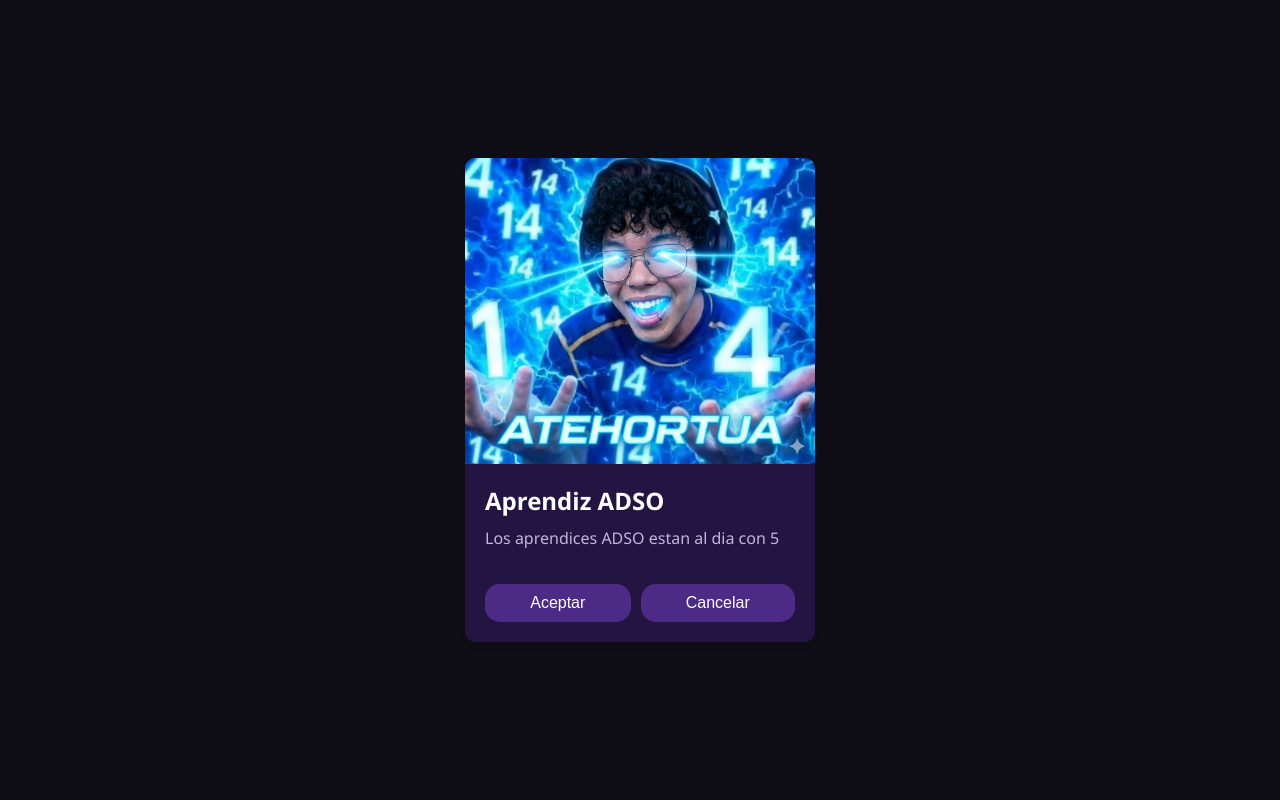
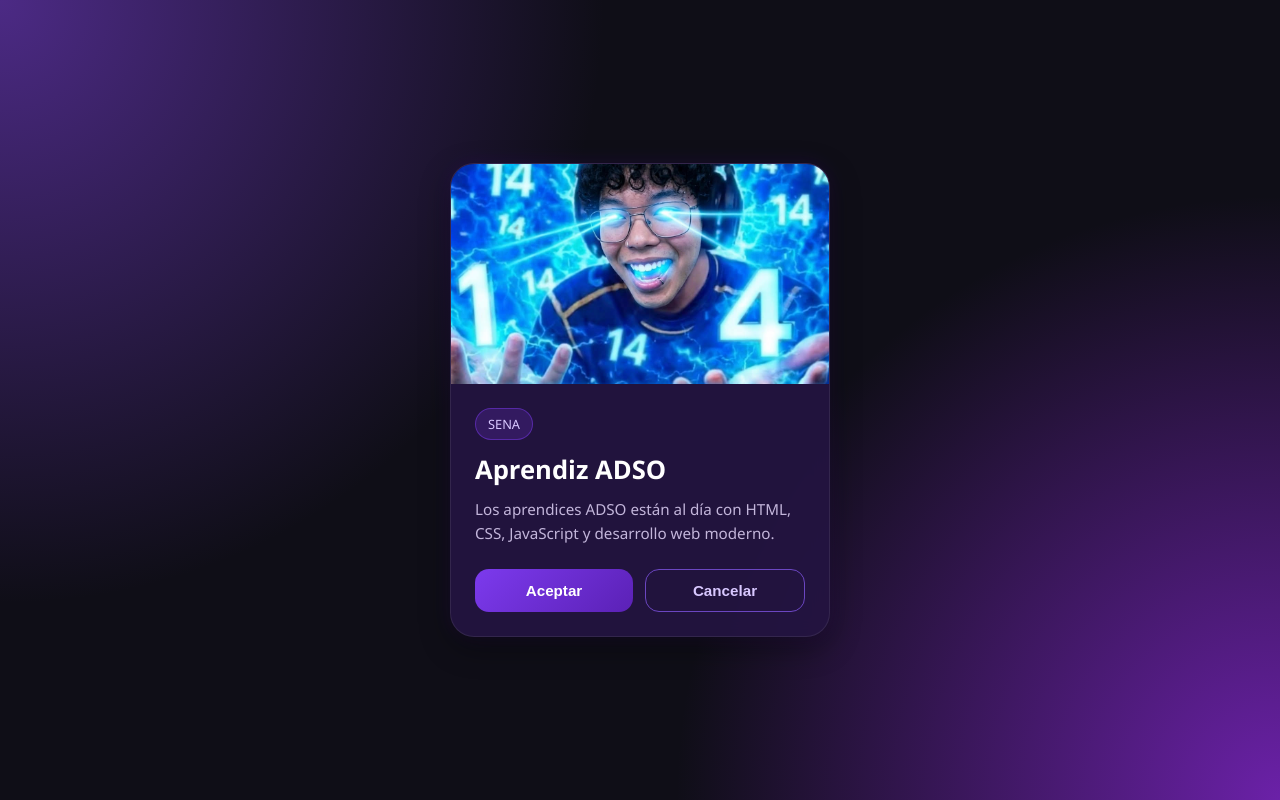
Before and after one commit to juan101334/Card, a plain HTML site: page index.html in a window 1280 px wide. Drawn offline with Linux system fonts and the light colour scheme.

Commit message:
Mejora de la card V2

```diff
--- a/index.html
+++ b/index.html
@@ -11,8 +11,15 @@
         <img src="assets/img/tienes14.jpg" alt="" class="card__image">
 
         <div class="card__content">
-            <h2 class="card__content__title">Aprendiz ADSO</h2>
-            <p class="card__content__description">Los aprendices ADSO estan al dia con 5</p>
+            <span class="card__badge">SENA</span>
+
+            <h2 class="card__content__title">
+                Aprendiz ADSO
+            </h2>
+
+            <p class="card__content__description">
+                Los aprendices ADSO están al día con HTML, CSS, JavaScript y desarrollo web moderno.
+            </p>
         </div>
 
         <div class="card__actions">
--- a/styles.css
+++ b/styles.css
@@ -1,80 +1,160 @@
+/* ===== RESET ===== */
+* {
+    margin: 0;
+    padding: 0;
+    box-sizing: border-box;
+}
+
+/* ===== BODY ===== */
 body {
-    font-family: 'Segoe UI', 'Segoe UI', Tahoma, Geneva, Verdana, sans-serif;
-    background-color: #0F0E17;
+    font-family: 'Segoe UI', Tahoma, Geneva, Verdana, sans-serif;
+    min-height: 100vh;
     display: flex;
     justify-content: center;
     align-items: center;
-    height: 100vh;
-    margin: 0;
+    padding: 20px;
+
+    background:
+        radial-gradient(circle at top left, #4c2a85 0%, transparent 40%),
+        radial-gradient(circle at bottom right, #6b21a8 0%, transparent 40%),
+        #0f0e17;
 }
 
+/* ===== CARD ===== */
 .card {
-    width: 350px;
-    background-color: #241442;
-    border-radius: 10px;
-    box-shadow: 0 4px 8px rgba(0, 0, 0, 0.1);
+    width: 100%;
+    max-width: 380px;
+
+    background: rgba(36, 20, 66, 0.9);
+    backdrop-filter: blur(10px);
+
+    border: 1px solid rgba(255,255,255,0.08);
+    border-radius: 24px;
+
     overflow: hidden;
-    transition: transform 0.3s ease-in-out;
-}
 
-.card__content {
-    padding: 20px;
+    box-shadow:
+        0 10px 30px rgba(0,0,0,.4),
+        0 0 20px rgba(108, 43, 217, .15);
+
+    transition: all .35s ease;
 }
 
 .card:hover {
-    transform: translateY(-30px);
+    transform: translateY(-10px);
+    box-shadow:
+        0 20px 40px rgba(0,0,0,.5),
+        0 0 35px rgba(130, 60, 255, .3);
 }
 
+/* ===== IMAGE ===== */
 .card__image {
     width: 100%;
-    height: auto;
+    height: 220px;
+    object-fit: cover;
     display: block;
 }
 
+/* ===== CONTENT ===== */
+.card__content {
+    padding: 24px;
+}
+
 .card__content__title {
-    margin: 0 0 10px 0;
-    font-size: 1.5em;
-    color: #FFFFFF;
+    color: #fff;
+    font-size: 1.6rem;
+    margin-bottom: 10px;
+    font-weight: 700;
 }
 
 .card__content__description {
-    font-size: 1em;
-    color: #C3B6DB;
-    line-height: 1.4;
-    margin: 0 0 15px 0;
+    color: #c3b6db;
+    line-height: 1.6;
+    font-size: 0.95rem;
 }
 
+/* ===== ACTIONS ===== */
 .card__actions {
-    padding: 0 20px 20px;
     display: flex;
-    justify-content: center;
-    gap: 10px;
+    gap: 12px;
+    padding: 0 24px 24px;
 }
 
+/* ===== BUTTONS ===== */
 .card__button {
-    flex-grow: 1;
-    padding: 10px;
+    flex: 1;
+
     border: none;
-    border-radius: 15px;
+    border-radius: 14px;
+
+    padding: 12px;
+
+    font-size: .95rem;
+    font-weight: 600;
+
     cursor: pointer;
-    font-size: 1em;
-    transition: background-color 0.3s ease;
+
+    transition: .3s ease;
 }
 
+/* BOTÓN PRINCIPAL */
 .card__button--primary {
-    background-color: #4C2A85;
-    color: #FFFFFF;
+    background: linear-gradient(
+        135deg,
+        #7c3aed,
+        #5b21b6
+    );
+    color: white;
 }
 
 .card__button--primary:hover {
-    background-color: #6338AA;
+    transform: translateY(-2px);
+    box-shadow: 0 5px 15px rgba(124, 58, 237, .4);
 }
 
+/* BOTÓN SECUNDARIO */
 .card__button--secondary {
-    background-color: #4C2A85;
-    color: #FFFFFF;
+    background: transparent;
+    border: 1px solid #6b46c1;
+    color: #d8c8ff;
 }
 
 .card__button--secondary:hover {
-    background-color: #6338AA;
+    background: rgba(107, 70, 193, 0.15);
 }
+
+/* ===== RESPONSIVE ===== */
+@media (max-width: 480px) {
+    .card {
+        max-width: 100%;
+    }
+
+    .card__image {
+        height: 200px;
+    }
+
+    .card__content {
+        padding: 20px;
+    }
+
+    .card__content__title {
+        font-size: 1.3rem;
+    }
+
+    .card__actions {
+        flex-direction: column;
+    }
+}
+
+.card__badge {
+    display: inline-block;
+    margin-bottom: 12px;
+    padding: 6px 12px;
+
+    background: rgba(124, 58, 237, .2);
+    border: 1px solid rgba(124, 58, 237, .5);
+
+    color: #d8c8ff;
+    font-size: .8rem;
+    border-radius: 999px;
+}
```
